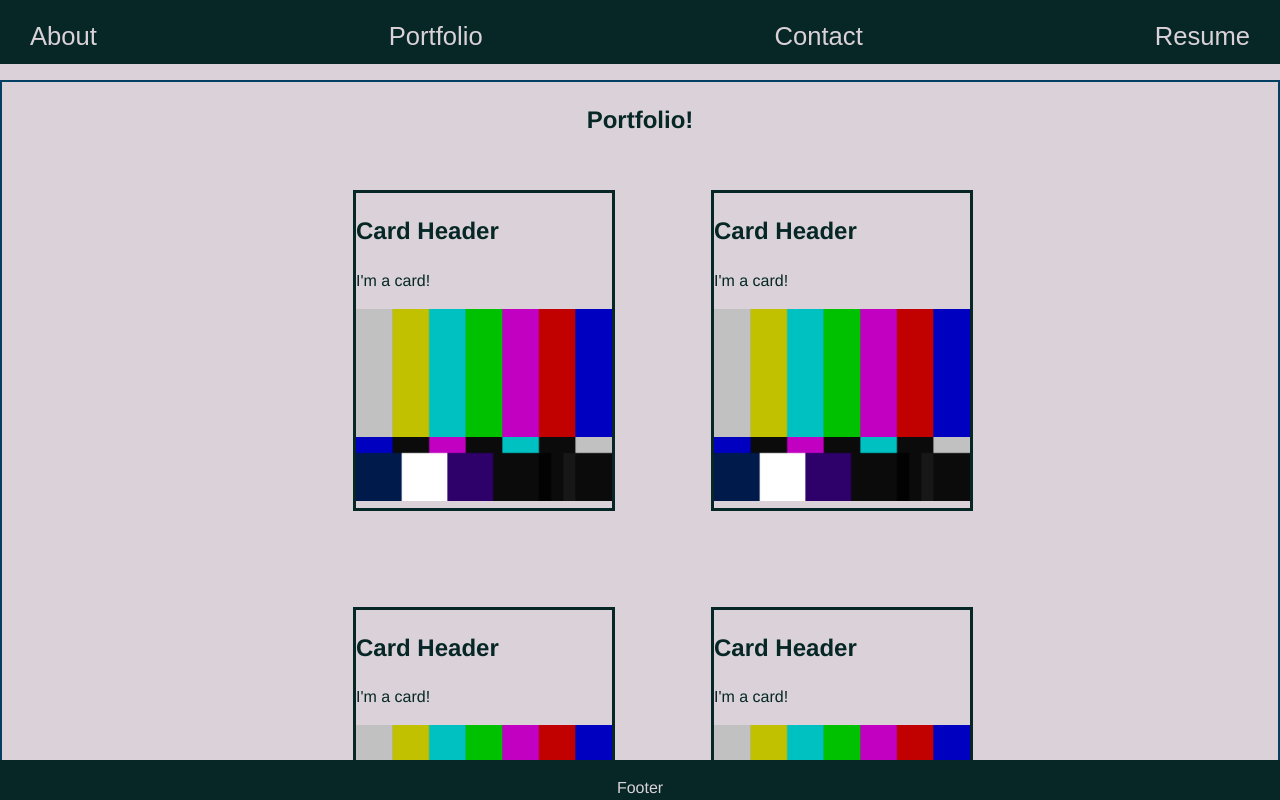
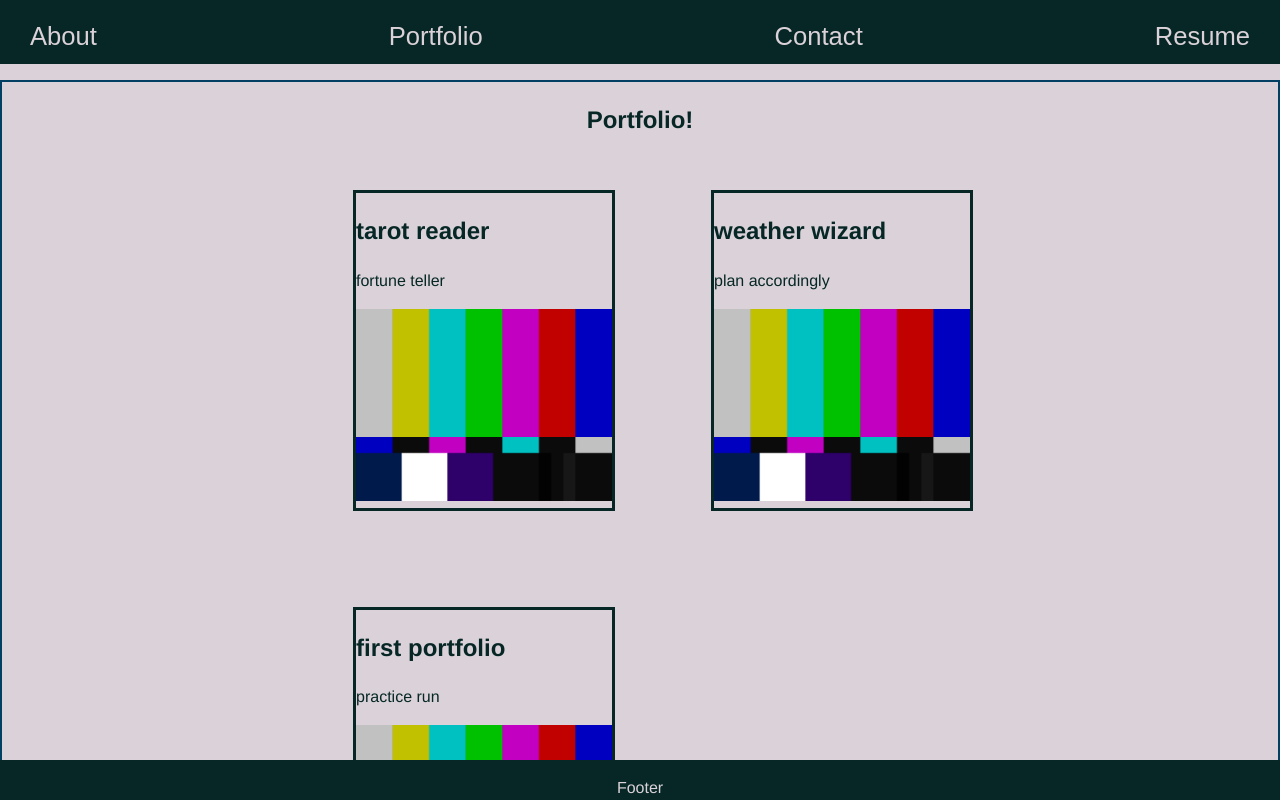
Before and after one commit to KramerJosh/ReactPortfolio, a React (Vite) app in the folder react-portfolio/: page / in a window 1280 px wide. Both pictures are taken after a click on the button "Portfolio". Shown: the top 800 px of the page. Built offline with nearby package versions, Linux system fonts and the light colour scheme.

Commit message:
realizing i should have read the readme! I implemented the page changing my own way, will look into fixing that.

```diff
--- a/react-portfolio/src/components/PortCard.jsx
+++ b/react-portfolio/src/components/PortCard.jsx
@@ -1,14 +1,14 @@
+//TODO - add "link" to props, and make the image link to the deployed project.
 
 
-const PortCard = () => {
-    const testImage = `./src/assets/SMPTE_Color_Bars.png`;
+const PortCard = ({title, desc, img}) => {
+    const testImage = img;
 
     return(
         <div className="portCard">
-            <h2>Card Header</h2>
-            <p>I'm a card!</p>
+            <h2>{title}</h2>
+            <p>{desc}</p>
             <img src={testImage} alt="" />
-            {/* <img src="src\assets\SMPTE_Color_Bars.png" alt="" /> */}
         </div>
     )
 }
--- a/react-portfolio/src/components/Portfolio.jsx
+++ b/react-portfolio/src/components/Portfolio.jsx
@@ -1,7 +1,40 @@
 // Put Portfolio Cards here
 import PortCard from "./PortCard";
+import projects from "../projects";
+
+// <>
+// <h1>Products</h1>
+// {products.map((product) => {
+//   return (
+//     <div key={product.id}>
+//       <h1>{product.title}</h1>
+//       <h2>{product.price}</h2>
+//       <p>{product.description}</p>
+//     </div>
+//   );
+// })}
+// </>
+
+
 
 function Portfolio() {
+  return (
+    <div className="portfolio" id="portfolio">
+      <h2>Portfolio!</h2>
+      <div className="cardHolder">
+        {/* <PortCard /> */}
+        {projects.map((project => {
+          return (
+            <PortCard key={project.id} desc={project.desc} img={project.img} title={project.title} />
+          )
+        }))}
+
+      </div>
+    </div>
+  );
+}
+
+{/* function Portfolio() {
   return (
     <div className="portfolio" id="portfolio">
       <h2>Portfolio!</h2>
@@ -17,6 +50,6 @@ function Portfolio() {
       </div>
     </div>
   );
-}
+} */}
 
 export default Portfolio;
--- /dev/null
+++ b/react-portfolio/src/projects.js
@@ -0,0 +1,26 @@
+const projects = [
+    {
+        "id":1,
+        "title":"tarot reader",
+        "desc": "fortune teller",
+        "img":"./src/assets/SMPTE_Color_Bars.png",
+        "link":""
+    },
+    {
+        "id":2,
+        "title":"weather wizard",
+        "desc": "plan accordingly",
+        "img":"./src/assets/SMPTE_Color_Bars.png",
+        "link":""
+    },
+    {
+        "id":3,
+        "title":"first portfolio",
+        "desc": "practice run",
+        "img":"./src/assets/SMPTE_Color_Bars.png",
+        "link":""
+    },
+
+]
+
+export default projects
```
